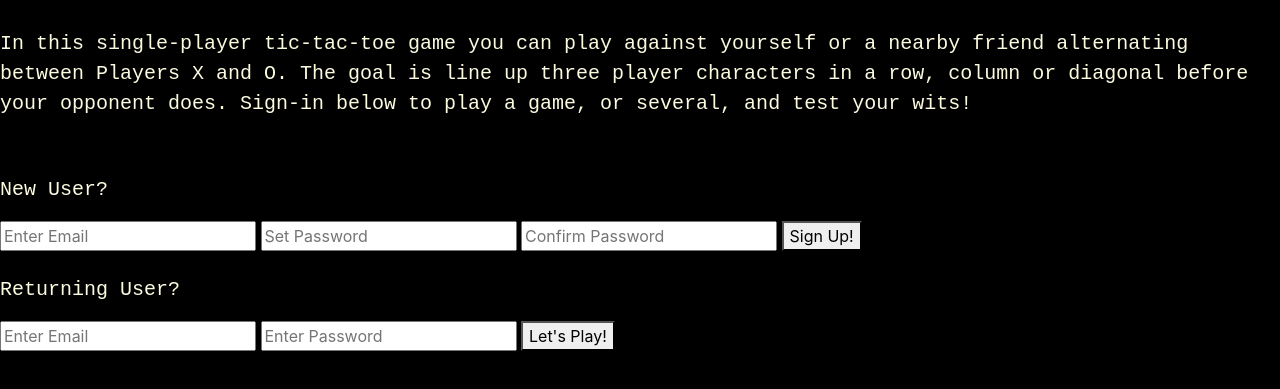
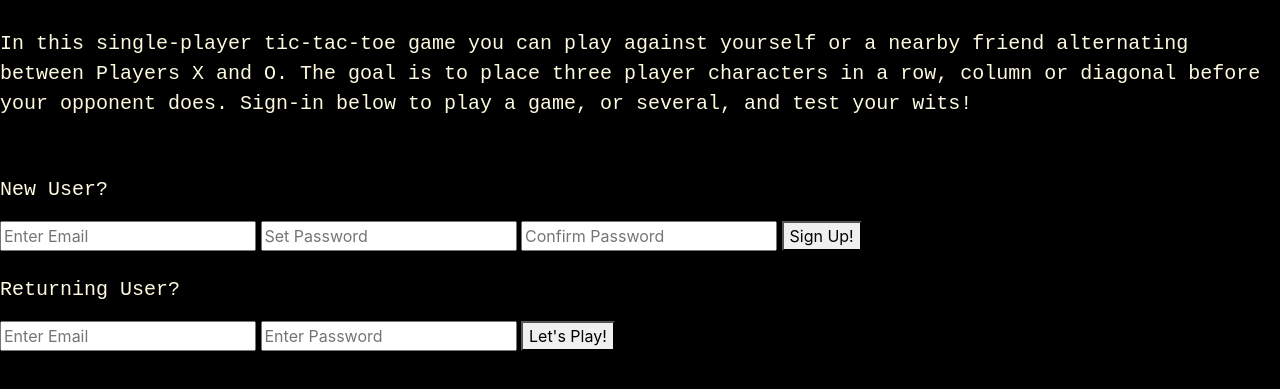
Before and after one commit to NaiemaGardner/Tic-Tac-Toe-Flow-client, a website built with webpack: page index.html in a window 1280 px wide. Shown: the part 69-458 px from the top of the page. Built offline with nearby package versions, Linux system fonts and the light colour scheme.

Commit message:
Final commit
Done.

```diff
--- a/index.html
+++ b/index.html
@@ -18,7 +18,7 @@
     <br>
     <div id="unauthenticated">
       <section>
-        <p>In this single-player tic-tac-toe game you can play against yourself or a nearby friend alternating between Players X and O. The goal is line up three player characters in a row, column or diagonal before your opponent does. Sign-in below to play a game, or several, and test your wits!</p>
+        <p>In this single-player tic-tac-toe game you can play against yourself or a nearby friend alternating between Players X and O. The goal is to place three player characters in a row, column or diagonal before your opponent does. Sign-in below to play a game, or several, and test your wits!</p>
       </section>
       <br>
       <p id="auth-attempt"></p>
```
